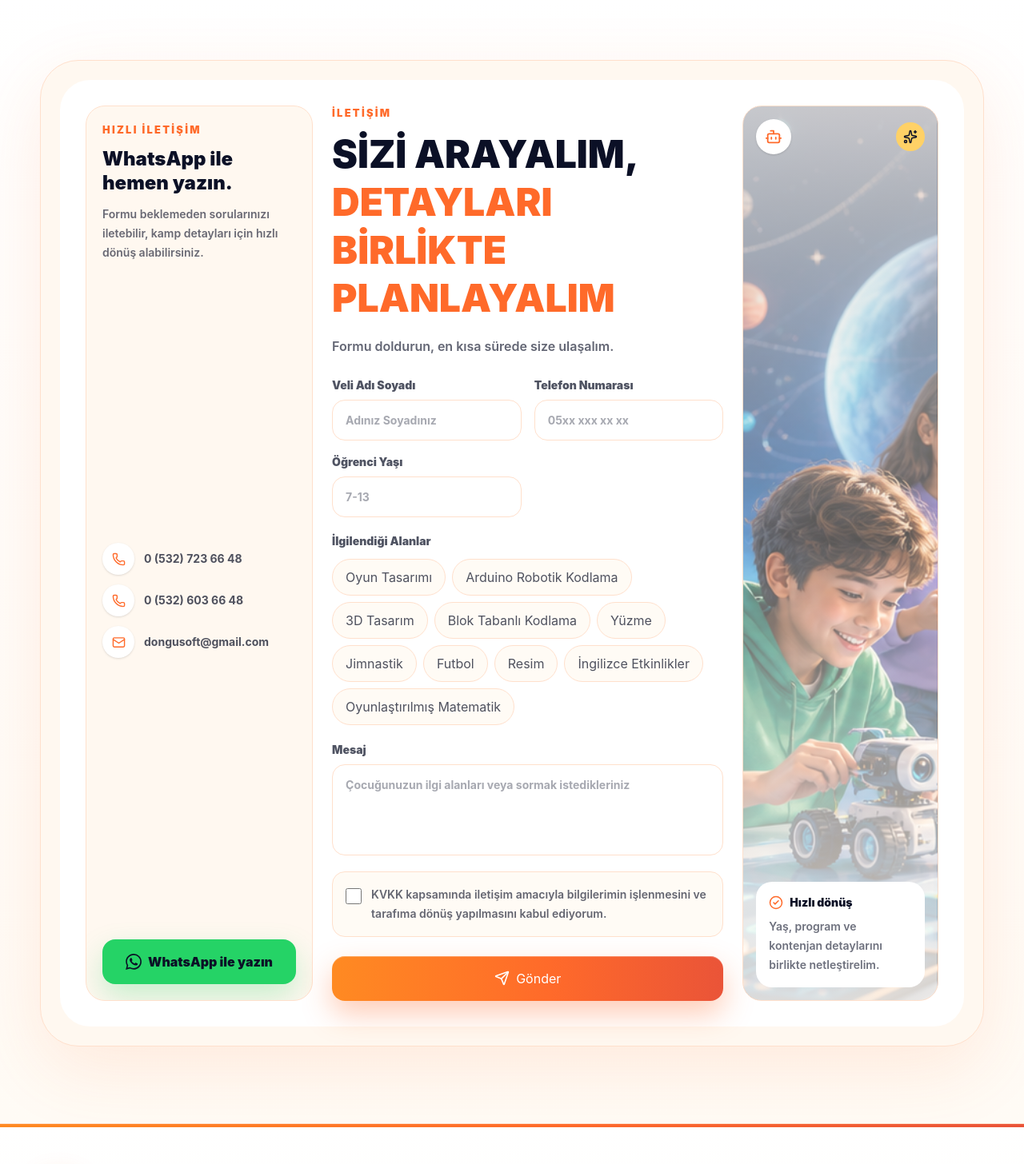
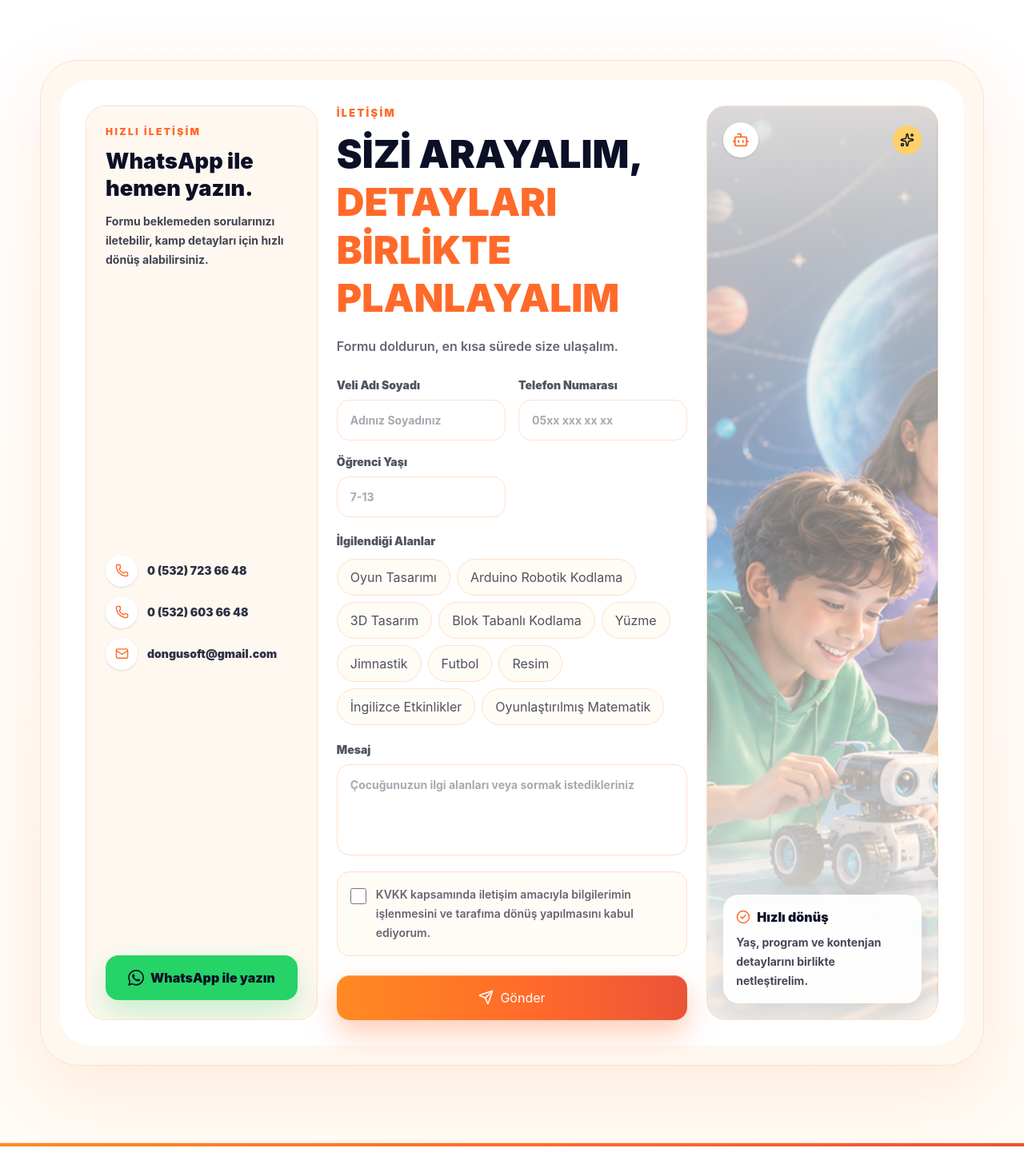
Before and after one commit to donguoriontanitim/oriontanitim, a React (Vite) app: page / in a window 1280 px wide. Shown: the part 5900-7356 px from the top of the page at 80% size. Built offline with nearby package versions, Linux system fonts and the light colour scheme; no server answers.

Commit message:
Balance contact side panels

```diff
--- a/src/components/ContactSection.jsx
+++ b/src/components/ContactSection.jsx
@@ -35,14 +35,14 @@ function ContactSection({ programs, contactInfo, contactImage, contactQuickImage
   const contactImageUrl = contactSideImage?.image_url || contactImage?.image_url || contactVisual
   const quickPanelBackgroundStyle = contactQuickImageUrl
     ? {
-        backgroundImage: `linear-gradient(180deg, rgba(255,248,240,0.96) 0%, rgba(255,248,240,0.82) 36%, rgba(255,248,240,0.64) 56%, rgba(255,248,240,0.92) 100%), url(${contactQuickImageUrl})`,
+        backgroundImage: `linear-gradient(180deg, rgba(255,248,240,0.98) 0%, rgba(255,248,240,0.9) 34%, rgba(255,248,240,0.72) 56%, rgba(255,248,240,0.96) 100%), url(${contactQuickImageUrl})`,
         backgroundPosition: 'center',
         backgroundRepeat: 'no-repeat',
         backgroundSize: 'cover',
       }
     : undefined
   const sidePanelBackgroundStyle = {
-    backgroundImage: `linear-gradient(180deg, rgba(255,248,240,0.78) 0%, rgba(255,248,240,0.34) 48%, rgba(255,248,240,0.86) 100%), url(${contactImageUrl})`,
+    backgroundImage: `linear-gradient(180deg, rgba(255,248,240,0.86) 0%, rgba(255,248,240,0.46) 48%, rgba(255,248,240,0.94) 100%), url(${contactImageUrl})`,
     backgroundPosition: 'center',
     backgroundRepeat: 'no-repeat',
     backgroundSize: 'cover',
@@ -151,22 +151,22 @@ function ContactSection({ programs, contactInfo, contactImage, contactQuickImage
     >
       <div className="section-shell">
         <div className="overflow-hidden rounded-[1.75rem] border border-[#FFE0CC] bg-[#FFF8F0] p-2.5 shadow-[0_28px_90px_rgba(255,106,42,0.12)] sm:rounded-[2.25rem] sm:p-5 lg:rounded-[3rem] lg:p-6">
-          <div className="grid gap-5 rounded-[1.45rem] bg-white p-4 sm:gap-6 sm:rounded-[1.75rem] sm:p-7 lg:grid-cols-[0.72fr_1.24fr_0.62fr] lg:items-stretch lg:rounded-[2.35rem] lg:p-8">
+          <div className="grid gap-5 rounded-[1.45rem] bg-white p-4 sm:gap-6 sm:rounded-[1.75rem] sm:p-7 lg:grid-cols-[0.78fr_1.18fr_0.78fr] lg:items-stretch lg:rounded-[2.35rem] lg:p-8">
             <aside
-              className="relative isolate flex min-w-0 flex-col justify-between gap-5 overflow-hidden rounded-[1.25rem] border border-[#FFE0CC] bg-[#FFF8F0] p-4 sm:gap-6 sm:rounded-[1.5rem] sm:p-5"
+              className="relative isolate flex min-h-[34rem] min-w-0 flex-col justify-between gap-5 overflow-hidden rounded-[1.25rem] border border-[#FFE0CC] bg-[#FFF8F0] p-5 sm:gap-6 sm:rounded-[1.5rem] sm:p-6"
               style={quickPanelBackgroundStyle}
             >
               <div>
-                <p className="section-eyebrow">Hızlı İletişim</p>
-                <h3 className="mt-3 text-xl font-black leading-tight sm:text-2xl">
+                <p className="text-xs font-black uppercase tracking-[0.2em] text-[#FF6A2A]">Hızlı İletişim</p>
+                <h3 className="mt-3 text-2xl font-black leading-tight text-[#0B1026] sm:text-[1.7rem]">
                   {contactContent.quickTitle}
                 </h3>
-                <p className="mt-3 text-sm font-semibold leading-6 text-[#0B1026]/62">
+                <p className="mt-3 text-sm font-bold leading-6 text-[#0B1026]/78">
                   {contactContent.quickDescription}
                 </p>
               </div>
 
-              <div className="grid min-w-0 gap-3 text-sm font-bold text-[#0B1026]/72">
+              <div className="grid min-w-0 gap-3 text-sm font-black text-[#0B1026]/86">
                 <a className="flex items-center gap-3" href={`tel:${contactInfo.phone1.replace(/\D/g, '')}`}>
                   <span className="grid size-10 shrink-0 place-items-center rounded-full bg-white text-[#FF6A2A] shadow-sm">
                     <Phone size={17} aria-hidden="true" />
@@ -327,7 +327,7 @@ function ContactSection({ programs, contactInfo, contactImage, contactQuickImage
             </div>
 
             <aside
-              className="relative isolate hidden min-h-[34rem] overflow-hidden rounded-[1.5rem] border border-[#FFE0CC] bg-[#FFF8F0] p-4 lg:flex lg:flex-col lg:justify-between"
+              className="relative isolate hidden min-h-[34rem] overflow-hidden rounded-[1.5rem] border border-[#FFE0CC] bg-[#FFF8F0] p-5 lg:flex lg:flex-col lg:justify-between"
               style={sidePanelBackgroundStyle}
             >
               <div className="flex items-center justify-between">
@@ -339,12 +339,12 @@ function ContactSection({ programs, contactInfo, contactImage, contactQuickImage
                 </span>
               </div>
 
-              <div className="rounded-[1.25rem] bg-white p-4">
-                <p className="flex items-center gap-2 text-sm font-black text-[#0B1026]">
+              <div className="rounded-[1.25rem] bg-white/92 p-4 shadow-[0_14px_34px_rgba(11,16,38,0.1)] backdrop-blur">
+                <p className="flex items-center gap-2 text-base font-black text-[#0B1026]">
                   <CheckCircle2 size={18} className="text-[#FF6A2A]" aria-hidden="true" />
                   Hızlı dönüş
                 </p>
-                <p className="mt-2 text-sm font-semibold leading-6 text-[#0B1026]/60">
+                <p className="mt-2 text-sm font-bold leading-6 text-[#0B1026]/76">
                   Yaş, program ve kontenjan detaylarını birlikte netleştirelim.
                 </p>
               </div>
```
